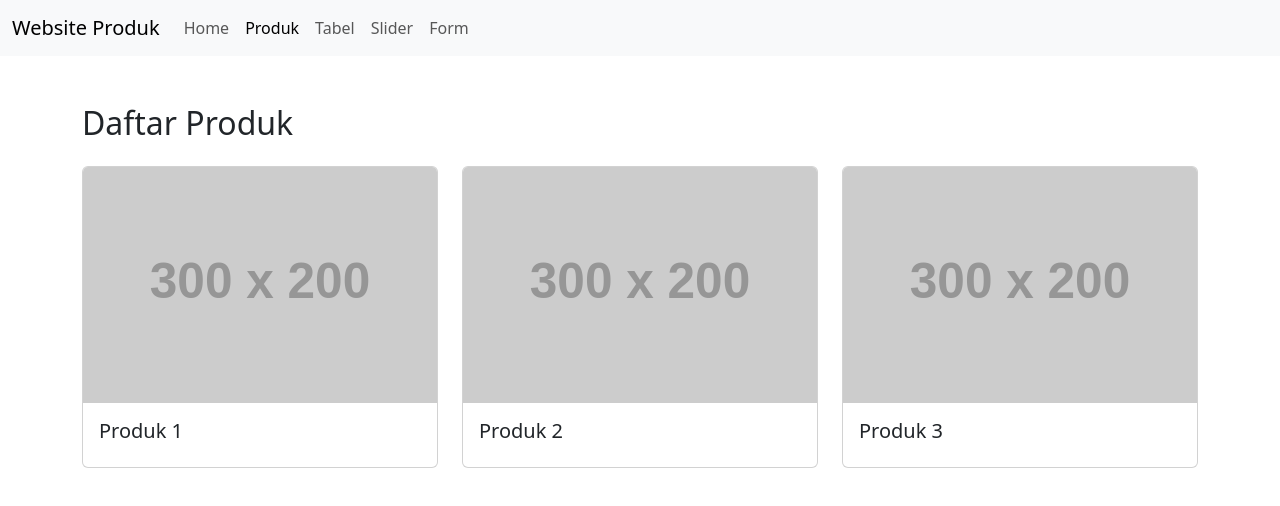
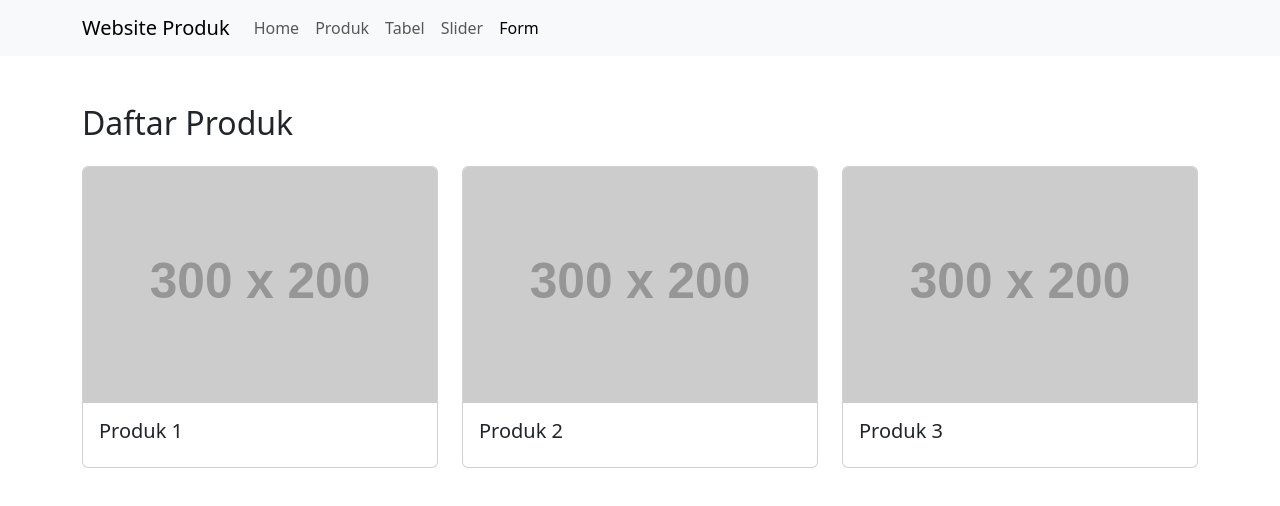
Before and after one commit to Yagami-wafa/MR.Wafa, a plain HTML site: page produk.html in a window 1280 px wide. Drawn offline with nearby package versions, Linux system fonts and the light colour scheme; placeholder pictures from the web are drawn by us.

Commit message:
Update produk.html

```diff
--- a/produk.html
+++ b/produk.html
@@ -20,17 +20,19 @@
   </style>
 </head>
 <body>
-  <!-- Navbar -->
   <nav class="navbar navbar-expand-lg navbar-light bg-light">
-    <div class="container-fluid">
+  <div class="container">
     <a class="navbar-brand" href="#">Website Produk</a>
-      <div class="collapse navbar-collapse">
+    <button class="navbar-toggler" type="button" data-bs-toggle="collapse" data-bs-target="#navbarNav">
+      <span class="navbar-toggler-icon"></span>
+    </button>
+    <div class="collapse navbar-collapse" id="navbarNav">
       <ul class="navbar-nav me-auto mb-2 mb-lg-0">
         <li class="nav-item"><a class="nav-link" href="index.html">Home</a></li>
-          <li class="nav-item"><a class="nav-link active" href="produk.html">Produk</a></li>
+        <li class="nav-item"><a class="nav-link" href="produk.html">Produk</a></li>
         <li class="nav-item"><a class="nav-link" href="tabel.html">Tabel</a></li>
         <li class="nav-item"><a class="nav-link" href="slider.html">Slider</a></li>
-          <li class="nav-item"><a class="nav-link" href="form.html">Form</a></li>
+        <li class="nav-item"><a class="nav-link active" href="form.html">Form</a></li>
       </ul>
     </div>
   </div>
```
Lines whose indentation alone changed are shown as unchanged.
